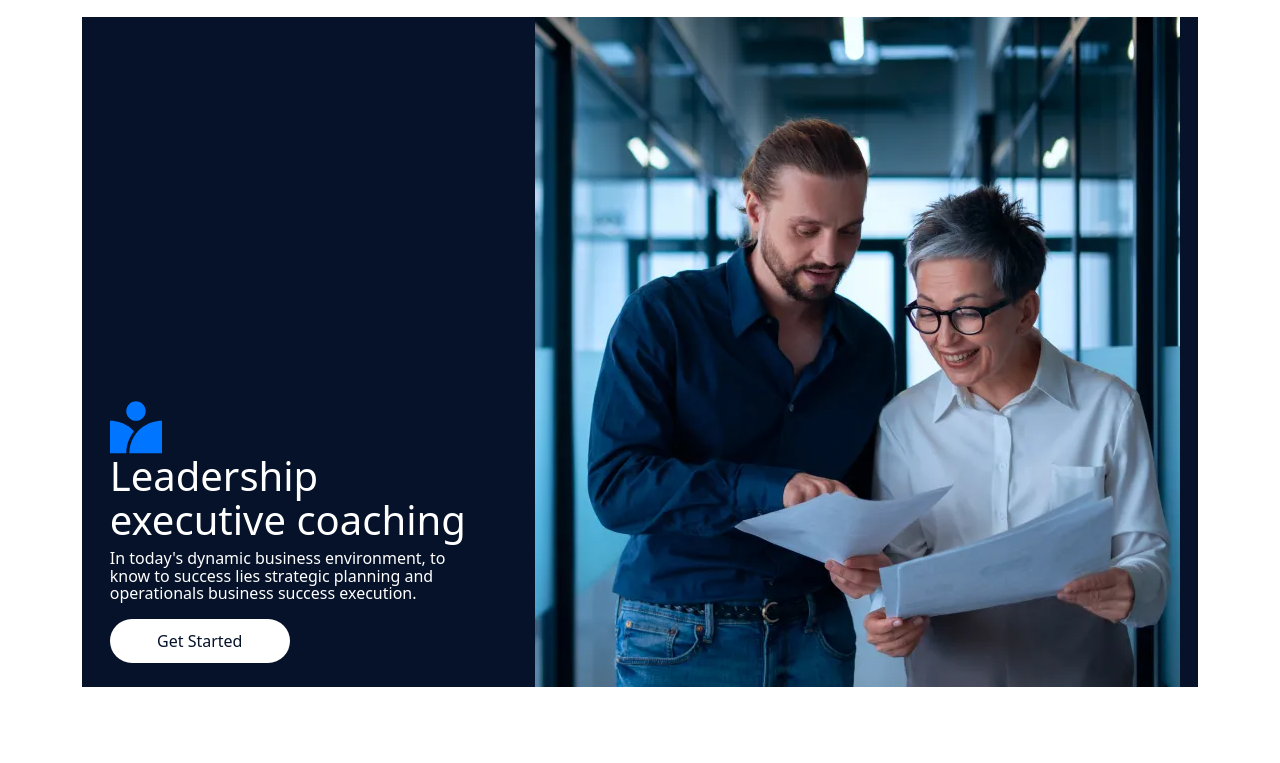
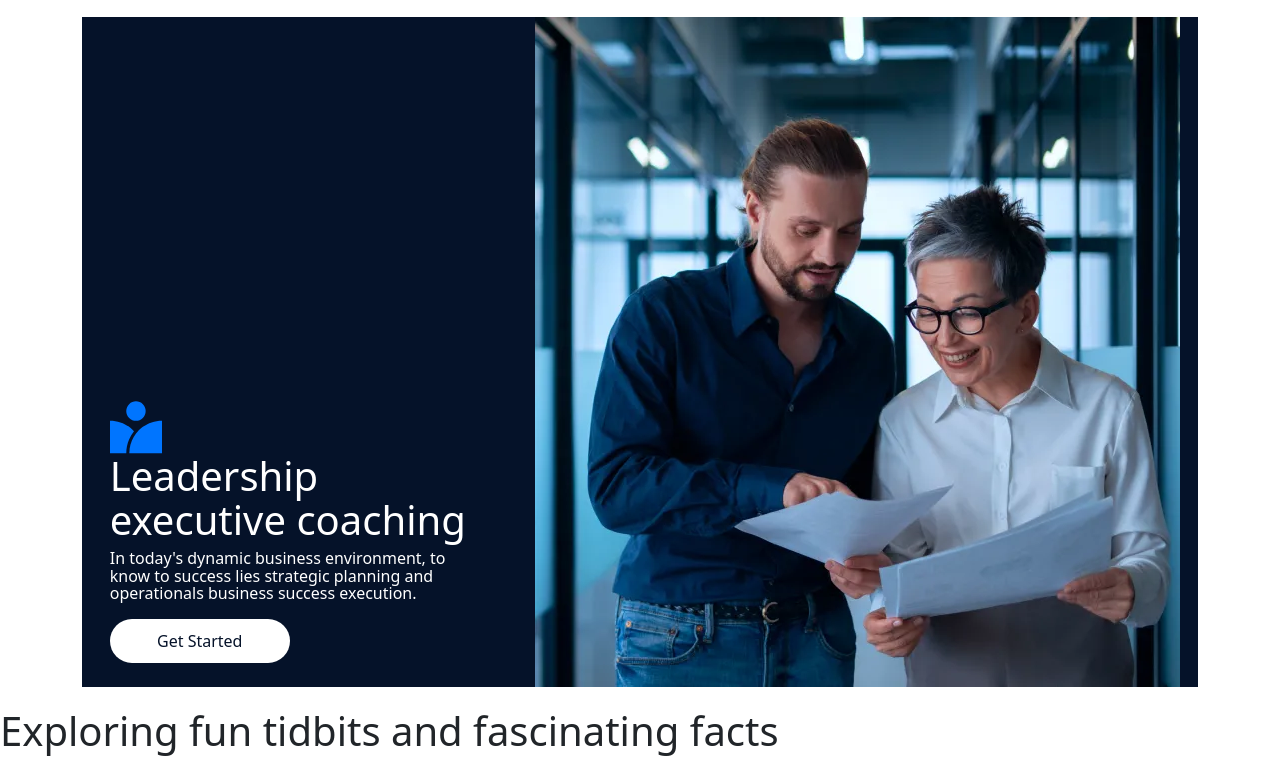
Before and after one commit to VenkataSagar96/FIRST-WEBSITE, a plain HTML site: page index.html in a window 1280 px wide. Shown: the part 3639-4402 px from the top of the page. Before the commit the page ends 4346 px from the top, so only its background shows below. Drawn offline with nearby package versions, Linux system fonts and the light colour scheme.

Commit message:
Add fun facts section with introductory heading to index.html

```diff
--- a/index.html
+++ b/index.html
@@ -132,7 +132,12 @@
                         <img src="assets/Images/solution-img-3.webp" alt="">
                     </div>
                 </div>
+            </div>
+        </section>
 
+        <section class="funFacts">
+            <div>
+                <h1>Exploring fun tidbits and fascinating facts</h1>
             </div>
         </section>
     </main>
```
